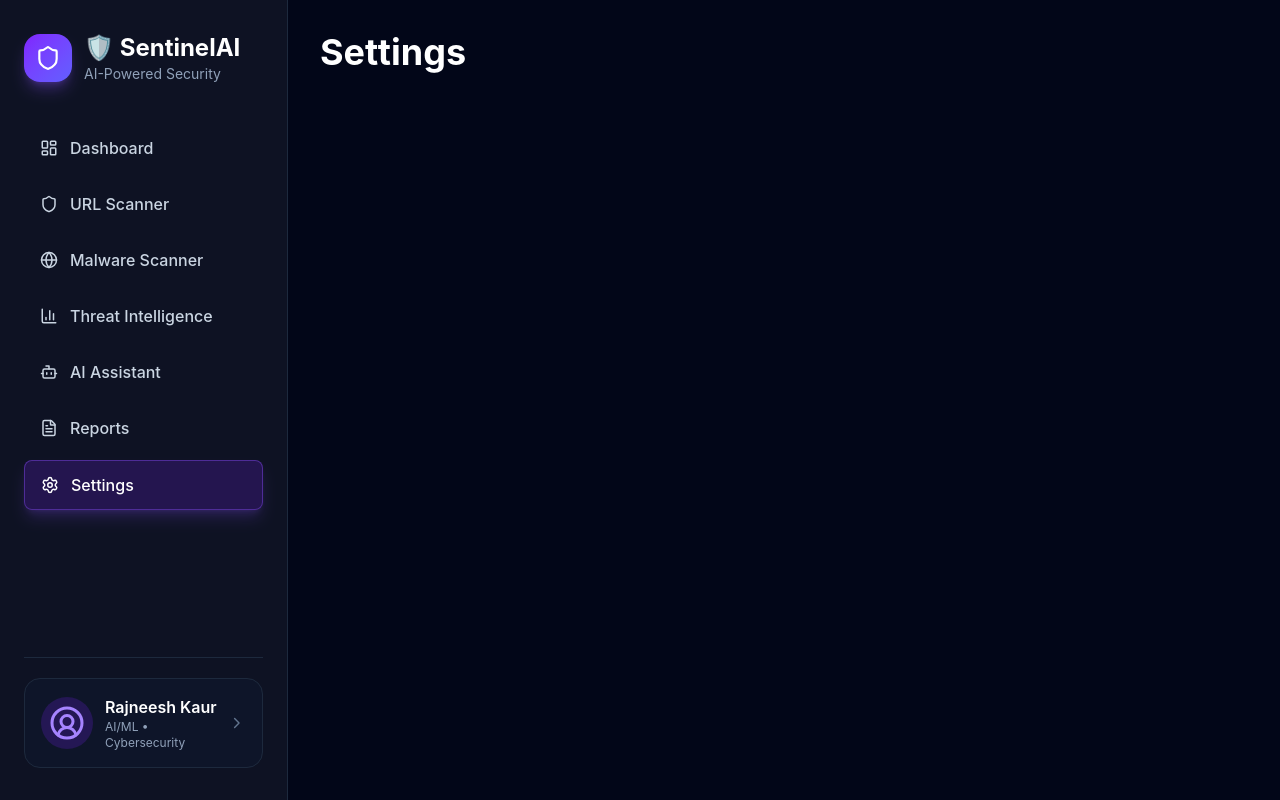
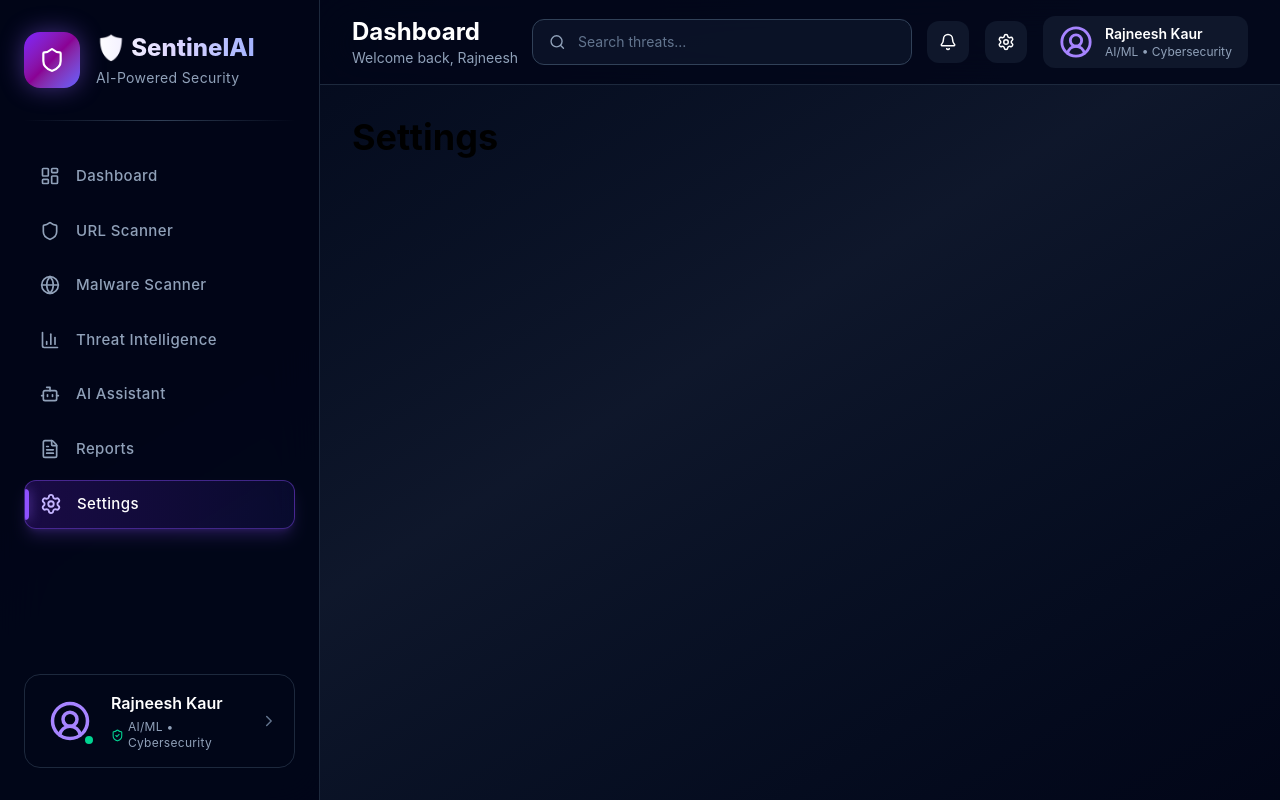
Before and after one commit to rajneeshkaur19/Sentinel_AI, a React (Vite) app in the folder frontend/: page /settings in a window 1280 px wide. Built offline with nearby package versions, Linux system fonts and the light colour scheme.

Commit message:
feat(layout): enhance dashboard layout with premium UI

```diff
--- a/frontend/src/components/navbar/Navbar.jsx
+++ b/frontend/src/components/navbar/Navbar.jsx
@@ -0,0 +1,51 @@
+import {
+    Bell,
+    Search,
+    Settings,
+    UserCircle2,
+} from "lucide-react";
+function Navbar(){
+    return(
+        <header className = "sticky top-0 z-30 border-b border-slate-800 bg-slate-950/80 backdrop-blur-xl">
+            <div className = "flex items-center justify-between px-8 py-4">
+                {/*Left*/}
+                <div>
+                    <h1 className = "text-2xl font-bold text-white">
+                        Dashboard
+                    </h1>
+                    <p className = "text-sm text-slate-400">
+                        Welcome back, Rajneesh
+                    </p>
+                </div>
+                {/*Center*/}
+                <div className = "hidden md:flex items-center gap-3 rounded-xl border border-slate-700 bg-slate-900/70 px-4 py-3 w-[380px]">
+                    <Search size = {18} className = "text-slate-400"/>
+                    <input type = "text" placeholder = "Search threats..." className = "w-full bg-transparent text-sm text-white placeholder:text-slate-500 focus:outline:none"/>
+                </div>
+                {/*Right*/}
+                <div className = "flex items-center gap-4">
+                    <button className = "rounded-xl bg-slate-900 p-3 transition hover:bg-slate-800">
+                        <Bell size={18} className = "text-white"/>
+                    </button>
+                    <button className = "rounded-xl bg-slate-900 p-3 transition hover:bg-slate-800">
+                        <Settings size={18} className = "text-white"/>
+                    </button>
+                    <button className = "flex items-center gap-3 rounded-xl bg-slate-900 px-4 py-2 transition hover:bg-slate-800">
+                        <UserCircle2 size={34} className = "text-violet-400"/>
+                        <div className = "text-left">
+                            <p className = "text-sm font-semibold text-white">
+                                Rajneesh Kaur
+                            </p>
+                            <p className = "text-xs text-slate-400">
+                                AI/ML • Cybersecurity
+                            </p>
+                        </div>
+
+                    </button>
+                </div>
+            </div>
+        </header>
+    );
+}
+
+export default Navbar;
--- a/frontend/src/components/sidebar/Sidebar.jsx
+++ b/frontend/src/components/sidebar/Sidebar.jsx
@@ -12,23 +12,24 @@ import SidebarFooter from "./SidebarFooter";
 
 function Sidebar() {
   return (
-    <aside className="flex min-h-screen w-72 flex-col border-r border-slate-800 bg-slate-950/95 px-6 py-8 backdrop-blur-xl">
+    <aside className="flex min-h-screen w-72 xl:w-80 flex-col border-r border-slate-800 bg-slate-950/95 px-6 py-8 backdrop-blur-xl">
       {/*logo section*/}
-      <div className = "mb-10">
-        <div className = "flex items-center gap-3">
-          <div className = "flex h-12 w-12 items-center justify-center rounded-2xl bg-gradient-to-br from-violet-600 to-indigo-500 shadow-lg shadow-violet-500/30">
+      <div className = "mb-8">
+        <div className = "flex items-center gap-4">
+          <div className = "flex h-14 w-14 items-center justify-center rounded-2xl bg-gradient-to-br from-violet-600 via-fuchsia-800 to-indigo-500 shadow-[0_0_25px_rgba(139,92,246,0.45)] transition-all duration-300 hover:scale-105">
           <Shield size = {26} className = "text-white"/>
           </div>
           <div>
-            <h1 className="text-2xl font-bold text-white">
+            <h1 className="bg-gradient-to-r from-white via-violet-200 to-indigo-300 bg-clip-text text-2xl font-extrabold text-transparent">
               🛡 SentinelAI
             </h1>
-            <p className = "text-sm text-slate-400">
+            <p className = "mt-1 text-sm tracking-wide text-slate-400">
               AI-Powered Security
             </p>
           </div>
         </div>
       </div>
+      <div className = "mb-8 h-px bg-gradient-to-r from-transparent via-slate-700 to-transparent"/>
 
       {/*Navigation*/}
       <nav className="flex flex-col gap-2">
--- a/frontend/src/components/sidebar/SidebarFooter.jsx
+++ b/frontend/src/components/sidebar/SidebarFooter.jsx
@@ -1,23 +1,30 @@
-import {UserCircle2, ChevronRight} from "lucide-react";
+import {UserCircle2, ChevronRight, ShieldCheck} from "lucide-react";
 function SidebarFooter(){
     return(
-        <div className = "mt-auto border-t border-slate-800 pt-5">
-            <button className = "w-full rounded-2xl bg-slate-900/70 border border-slate-800 p-4 transition-all duration-300 hover:border-violet-500/40 hover:bg-slate-800/80]hover:shadow-lg hover:shadow-violet-500/10">
+        <div className = "mt-auto pt-6">
+            <div className = "h-px bg-gradiant-to-r from-transparent via-slate-700 to-transparent mb-6"/>
+            <button className = "group w-full rounded-2xl border border-slate-800 bg-gradiant-to-br from-slate-900/90 to-slate-950 p-4 transition-all duration-300 hover:-translate-y-1 hover:border-violet-500/40 hover:shadow-[0_0_25px_rgba(139,92,246,0.15)]">
                 <div className = "flex items-center justify-between">
                     <div className = "flex items-center gap-3">
-                        <div className = "rounded-full bg-violet-600/20 p-2">
-                            <UserCircle2 size={36} className="text-violet-400"/>
+                        <div className = "relative">
+                            <div className = "rounded-full bg-gradiant-to-br from-violet-600/20 to-indigo-600/20 p-2">
+                                <UserCircle2 size={42} className="text-violet-400 transition-transform duration-300 group-hover:scale-105"/>
+                            </div>
+                            <span className="absolute bottom-1 right-1 h-3 w-3 rounded-full border-2 border-slate-950 bg-emerald-400"></span>
                         </div>
                         <div className = "text-left">
                             <h4 className = "font-semibold text-white">
                                 Rajneesh Kaur
                             </h4>
-                            <p className = "text-xs text-slate-400">
+                            <div className = "mt-1 flex items-center gap-1">
+                                <ShieldCheck size={13} className = "text-emerald-400"/>
+                            <p className = "text-xs tracking-wide text-slate-400">
                                 AI/ML • Cybersecurity
                             </p>
+                            </div>
                         </div>
                     </div>
-                    <ChevronRight size = {18} className = "text-slate-500"/>
+                    <ChevronRight size = {18} className = "text-slate-500 transition-all duration-300 group-hover:translate-x-1 group-hover:text-violet-300"/>
                 </div>
             </button>
         </div>
--- a/frontend/src/components/sidebar/SidebarItem.jsx
+++ b/frontend/src/components/sidebar/SidebarItem.jsx
@@ -9,20 +9,37 @@ function SidebarItem({
         <NavLink
            to = {to}
            className = {({ isActive }) =>
-            `flex items-center gap-3 rounded-lg px-4 py-3 transition-all duration-300 ${
+            `group relative flex items-center gap-4 overflow-hidden rounded-xl px-4 py-3 transition-all duration-300 ${
                 isActive
-                ? "bg-violet-600/20 border border-violet-500/40 text-white shadow-lg shadow-violet-500/20"
-                : "text-slate-300 hover:bg-slate-800/70 hover:text-violet-300 hover:-translate-x-1"
+                ? "border border-violet-500/40 bg-gradient-to-r from-violet-600/20 to-indigo-600/10 text-white shadow-lg shadow-violet-500/20"
+                : "text-slate-400 hover:bg-slate-800/70 hover:text-white-300 hover:-translate-x-1"
 
             }`
         }
     >
-        {Icon && <Icon size={18}/>}
-        <span className = "font-medium">
+        {({ isActive }) => (
+            <>
+                {/*Active Indicator*/}
+                {isActive && (
+                    <div className="absolute left-0 top-2 bottom-2 w-1 rounded-r-full bg-violet-500 shadow-[0_0_12px_rgba(139,92,246,0.8)]"/>
+
+                )}
+                {/*Icon*/}
+                {Icon && (<Icon size={20}
+            className = {`transition-all duration-300 ${
+                isActive
+                ?"text-violet-300 scale-110"
+                :"text-slate-400 group-hover:text-violet-300 group hover:scale-110"
+            }`}
+            />
+        )}
+        {/*title*/}
+        <span className = "text-[15px] font-medium tracking-wide">
             {title}
         </span>
-        </NavLink>
-
+        </>
+    )}
+    </NavLink>
     );
 }
 
--- a/frontend/src/layouts/MainLayout.jsx
+++ b/frontend/src/layouts/MainLayout.jsx
@@ -1,12 +1,23 @@
 import Sidebar from "../components/sidebar/Sidebar";
+import Navbar from "../components/navbar/Navbar";
 
 function MainLayout({ children }) {
   return (
-    <div className="flex">
+    <div className="flex min-h-screen bg-gradient-to-br from-slate-950 via-slate-900 to-slate-950 overflow-hidden">
+      {/*Sidebar*/}
       <Sidebar />
+      {/*Main content*/}
 
-      <main className="flex-1 p-8 bg-slate-950 text-white min-h-screen">
-        {children}
+      <main className="relative flex-1 overflow-y-auto">
+        {/*background glow*/}
+        <div className = "absolute inset-0 -z-10">
+          <div className = "absolute top-20 left-40 h-72 w-72 rounded-full bg-violet-600/10 blur-[120px]"/>
+          <div className = "absolute bottom-20 right-40 h-72 w-72 rounded-full bg-cyan-500/10 blur-[120px]"/>
+        </div>
+        <Navbar />
+            <div className = "p-8">
+              {children}
+            </div>
       </main>
     </div>
   );
```
